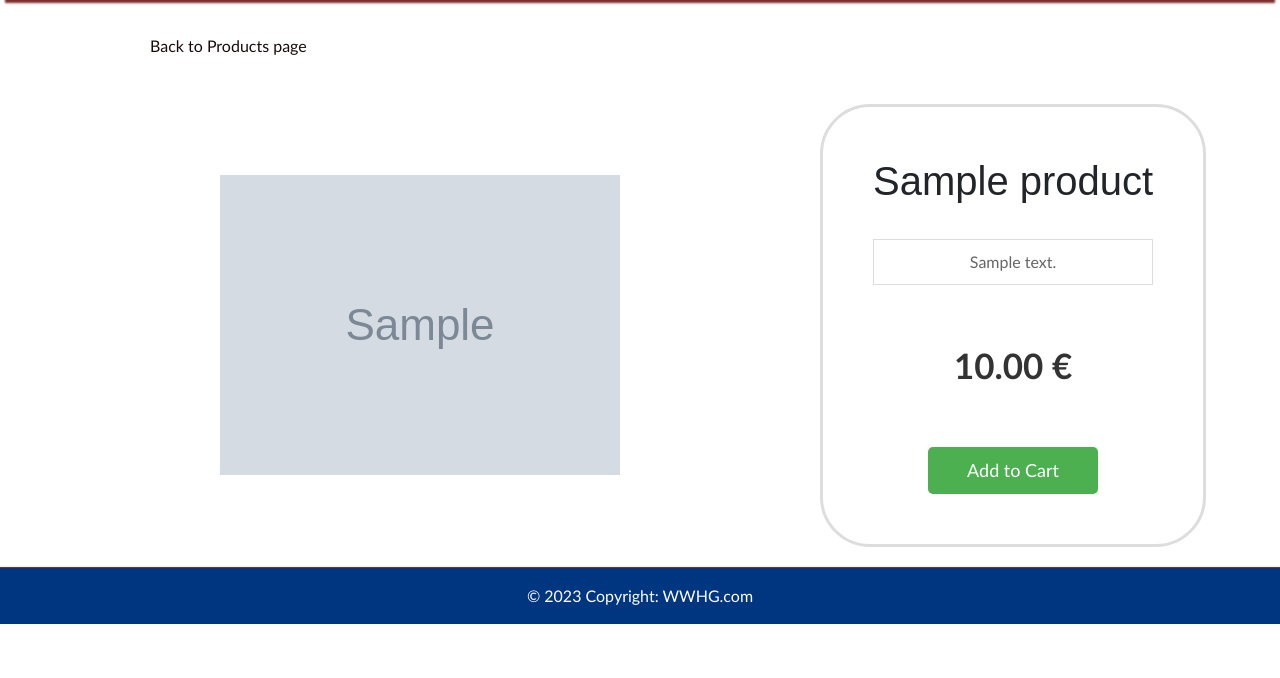
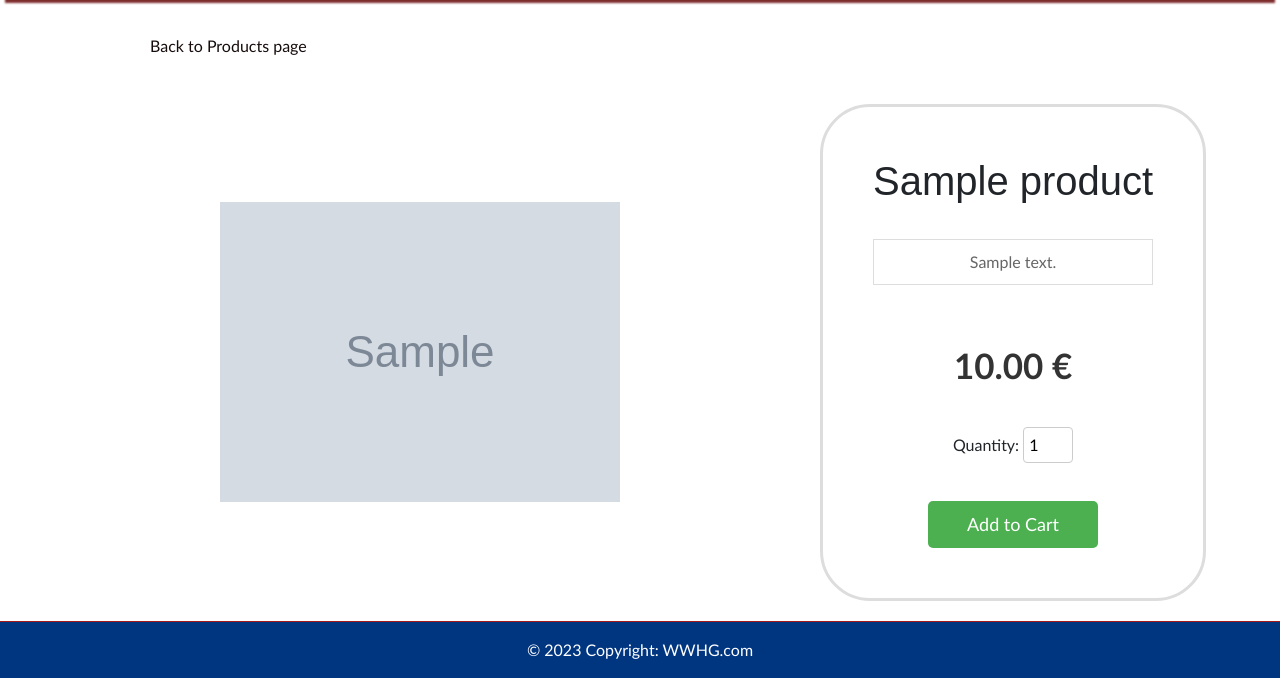
Before and after one commit to Tziim/WWHG, a Django app: page /product/1/ in a window 1280 px wide. Shown: the part 156-834 px from the top of the page. Before the commit the page ends 780 px from the top, so only its background shows below. Run offline with Django 4.2, Linux system fonts and the light colour scheme; tables that the repository leaves empty hold one stand-in row (values such as "Sample post"); grey boxes marked "Sample" are stand-in pictures; some libraries are stand-ins or nearby versions.

Commit message:
Poolik cart, merge on tehtud

```diff
--- a/wwhg_site/static/css/style.css
+++ b/wwhg_site/static/css/style.css
@@ -242,6 +242,15 @@ body {
     margin-bottom: 100px; /* Adjust the bottom margin as needed */
 }
 
+.quantity-input {
+    width: 50px;
+    padding: 5px;
+    font-size: 16px;
+    border: 1px solid #ccc;
+    border-radius: 4px;
+}
+
+
 /*[ CART_DETAIL VIEW ]
 ///////////////////////////////////////////////////////////
 */
--- a/wwhg_site/wwhg_app/templates/wwhg_app/shop/product_detail.html
+++ b/wwhg_site/wwhg_app/templates/wwhg_app/shop/product_detail.html
@@ -20,6 +20,13 @@
         <div class="add-to-cart-button-container">
             <form method="post" action="{% url 'add_to_cart' product.id %}">
                 {% csrf_token %}
+
+                <!-- Quantity Field -->
+                <div class="form-group">
+                    <label for="quantity">Quantity:</label>
+                    <input type="number" id="quantity" name="quantity" value="1" min="1" class="quantity-input">
+                </div>
+
                 <button type="submit" class="add-to-cart-button add-to-cart-button-container add-to-cart-button:hover">Add to Cart</button>
             </form>
         </div>
--- a/wwhg_site/wwhg_app/views.py
+++ b/wwhg_site/wwhg_app/views.py
@@ -90,13 +90,19 @@ def add_to_cart(request, product_id):
     user = request.user
     shopping_cart, created = ShoppingCart.objects.get_or_create(user=user)
 
+    # Retrieve the quantity from the form data
+    quantity = int(request.POST.get('quantity', 1))  # Default to 1 if quantity is not provided
+
     # Check if the product is already in the cart
     cart_item, item_created = CartItem.objects.get_or_create(
         cart=shopping_cart, product=product)
 
     if not item_created:
-        # If the item is already in the cart, increment the quantity
-        cart_item.quantity += 1
+        # If the item is already in the cart, update the quantity
+        cart_item.quantity += quantity
+        cart_item.save()
+    else:
+        cart_item.quantity = quantity
         cart_item.save()
 
     return redirect('view_cart')
```
